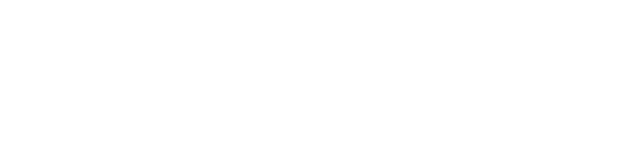
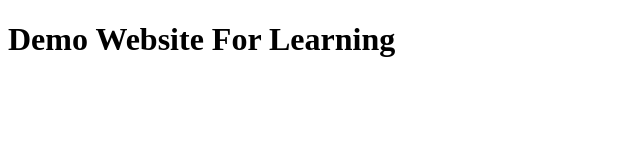
Before and after one commit to 0x1Shub/Demo-Repository, a plain HTML site: page index.html in a window 1280 px wide. Shown: the whole page, without its empty margins (0-640 px from the left). Drawn offline with Linux system fonts and the light colour scheme.

Commit message:
Initial Commit

```diff
--- a/index.html
+++ b/index.html
@@ -8,7 +8,8 @@
 </head>
 
 <body>
-
+    <h1>Demo Website For Learning
+    </h1>
 </body>
 
 </html>
```
Also changed, not shown: 1 other file.
